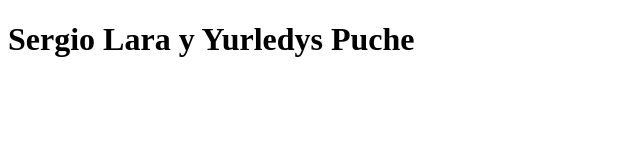
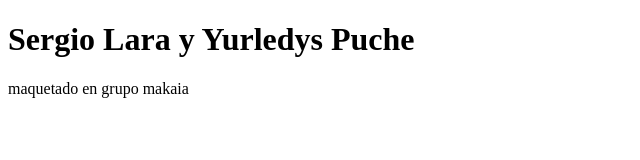
Before and after one commit to sergiolara1992/github-class, a plain HTML site: page index.html in a window 1280 px wide. Shown: the whole page, without its empty margins (0-640 px from the left). Drawn offline with Linux system fonts and the light colour scheme.

Commit message:
Update footer

```diff
--- a/index.html
+++ b/index.html
@@ -22,7 +22,9 @@
 
         </section>
     </main>
-
+<footer>
+    <p> maquetado en grupo makaia</p>
+</footer>
 
 </body>
 </html>
```
